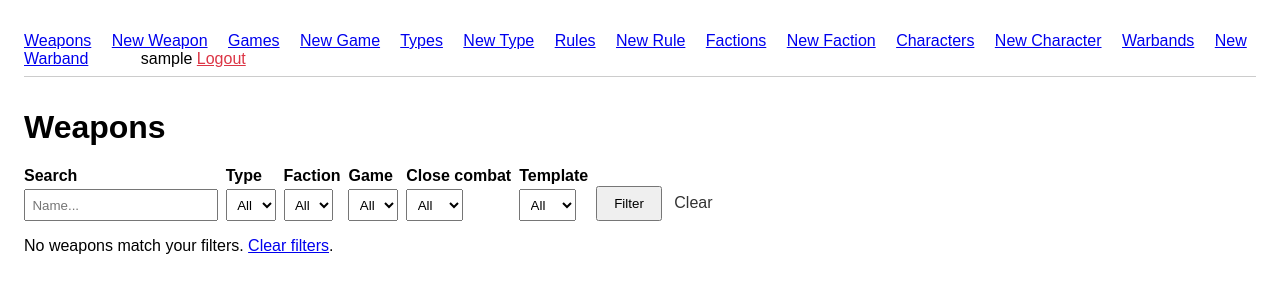
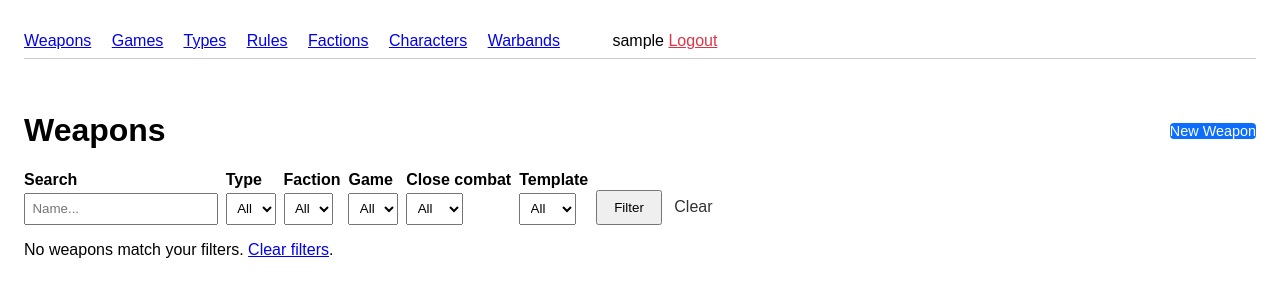
Before and after one commit to deadlight/warband-creator, a Django app: page /weapons/ in a window 1280 px wide. Shown: the top 300 px of the page. Run offline with Django 5.2, Linux system fonts and the light colour scheme; the visitor is signed in with stand-in values (Sample User, id 1); data that the repository does not hold is empty.

Commit message:
Move create links from nav to list pages
- Remove all 'New X' links from navigation
- Add 'New X' button next to heading on each list page
- Style create buttons with .btn-primary class
- Cleaner navigation with only section links

```diff
--- a/armory/static/armory/css/style.css
+++ b/armory/static/armory/css/style.css
@@ -64,6 +64,19 @@ form input, form textarea, form select {
 button, .btn {
     padding: 0.5rem 1rem;
     cursor: pointer;
+}
+
+.btn-primary {
+    background: #0d6efd;
+    color: white;
+    border: none;
+    text-decoration: none;
+    border-radius: 4px;
+    font-size: 0.9rem;
+}
+
+.btn-primary:hover {
+    background: #0b5ed7;
 }
 
 .btn-delete {
--- a/armory/templates/armory/base.html
+++ b/armory/templates/armory/base.html
@@ -10,19 +10,12 @@
 <body>
     <nav>
         <a href="{% url 'armory:weapon_list' %}">Weapons</a>
-        <a href="{% url 'armory:weapon_create' %}">New Weapon</a>
         <a href="{% url 'armory:game_list' %}">Games</a>
-        <a href="{% url 'armory:game_create' %}">New Game</a>
         <a href="{% url 'armory:weapontype_list' %}">Types</a>
-        <a href="{% url 'armory:weapontype_create' %}">New Type</a>
         <a href="{% url 'armory:specialrule_list' %}">Rules</a>
-        <a href="{% url 'armory:specialrule_create' %}">New Rule</a>
         <a href="{% url 'armory:faction_list' %}">Factions</a>
-        <a href="{% url 'armory:faction_create' %}">New Faction</a>
         <a href="{% url 'armory:character_list' %}">Characters</a>
-        <a href="{% url 'armory:character_create' %}">New Character</a>
         <a href="{% url 'warbands:warband_list' %}">Warbands</a>
-        <a href="{% url 'warbands:warband_create' %}">New Warband</a>
         {% if user.is_authenticated %}
             <span style="margin-left: 2rem;">{{ user.username }}</span>
             <form method="post" action="{% url 'logout' %}" style="display: inline;">
--- a/armory/templates/armory/character_list.html
+++ b/armory/templates/armory/character_list.html
@@ -3,7 +3,10 @@
 {% block title %}Characters{% endblock %}
 
 {% block content %}
-<h1>Characters</h1>
+<div style="display: flex; justify-content: space-between; align-items: center;">
+    <h1>Characters</h1>
+    <a href="{% url 'armory:character_create' %}" class="btn-primary">New Character</a>
+</div>
 
 {% if characters %}
 <table>
--- a/armory/templates/armory/faction_list.html
+++ b/armory/templates/armory/faction_list.html
@@ -3,7 +3,10 @@
 {% block title %}Factions{% endblock %}
 
 {% block content %}
-<h1>Factions</h1>
+<div style="display: flex; justify-content: space-between; align-items: center;">
+    <h1>Factions</h1>
+    <a href="{% url 'armory:faction_create' %}" class="btn-primary">New Faction</a>
+</div>
 
 {% if factions %}
 <table>
--- a/armory/templates/armory/game_list.html
+++ b/armory/templates/armory/game_list.html
@@ -3,7 +3,10 @@
 {% block title %}Games{% endblock %}
 
 {% block content %}
-<h1>Games</h1>
+<div style="display: flex; justify-content: space-between; align-items: center;">
+    <h1>Games</h1>
+    <a href="{% url 'armory:game_create' %}" class="btn-primary">New Game</a>
+</div>
 
 {% if games %}
 <table>
--- a/armory/templates/armory/specialrule_list.html
+++ b/armory/templates/armory/specialrule_list.html
@@ -3,7 +3,10 @@
 {% block title %}Special Rules{% endblock %}
 
 {% block content %}
-<h1>Special Rules</h1>
+<div style="display: flex; justify-content: space-between; align-items: center;">
+    <h1>Special Rules</h1>
+    <a href="{% url 'armory:specialrule_create' %}" class="btn-primary">New Rule</a>
+</div>
 
 {% if special_rules %}
 <table>
--- a/armory/templates/armory/warband_list.html
+++ b/armory/templates/armory/warband_list.html
@@ -3,7 +3,10 @@
 {% block title %}Warbands{% endblock %}
 
 {% block content %}
-<h1>Warbands</h1>
+<div style="display: flex; justify-content: space-between; align-items: center;">
+    <h1>Warbands</h1>
+    <a href="{% url 'warbands:warband_create' %}" class="btn-primary">New Warband</a>
+</div>
 
 {% if warbands %}
 <table>
--- a/armory/templates/armory/weapon_list.html
+++ b/armory/templates/armory/weapon_list.html
@@ -3,7 +3,10 @@
 {% block title %}Weapons{% endblock %}
 
 {% block content %}
-<h1>Weapons</h1>
+<div style="display: flex; justify-content: space-between; align-items: center;">
+    <h1>Weapons</h1>
+    <a href="{% url 'armory:weapon_create' %}" class="btn-primary">New Weapon</a>
+</div>
 
 <form method="get" class="filter-form">
     <p>
--- a/armory/templates/armory/weapontype_list.html
+++ b/armory/templates/armory/weapontype_list.html
@@ -3,7 +3,10 @@
 {% block title %}Types{% endblock %}
 
 {% block content %}
-<h1>Weapon Types</h1>
+<div style="display: flex; justify-content: space-between; align-items: center;">
+    <h1>Weapon Types</h1>
+    <a href="{% url 'armory:weapontype_create' %}" class="btn-primary">New Type</a>
+</div>
 
 {% if weapon_types %}
 <table>
```
